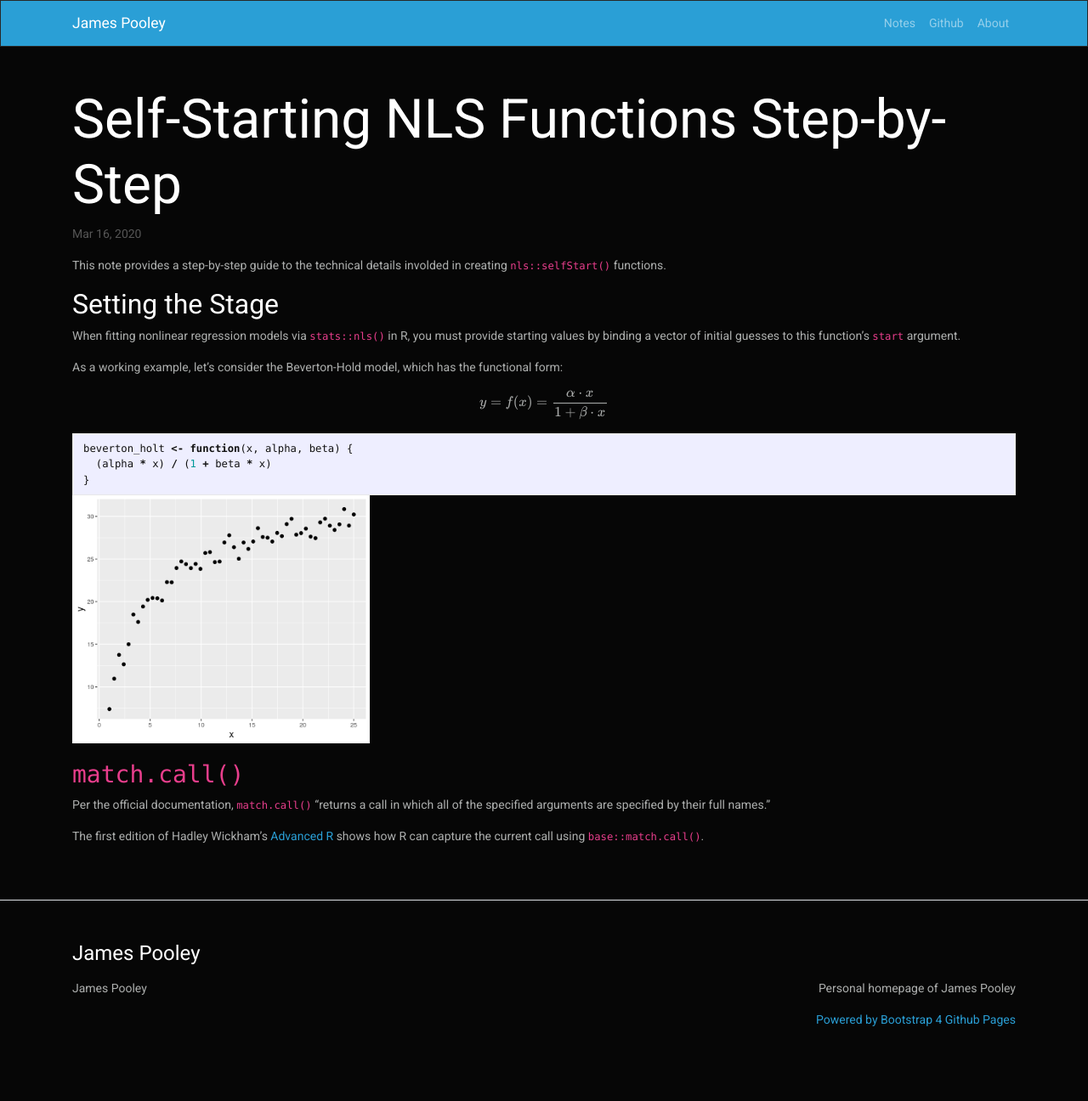
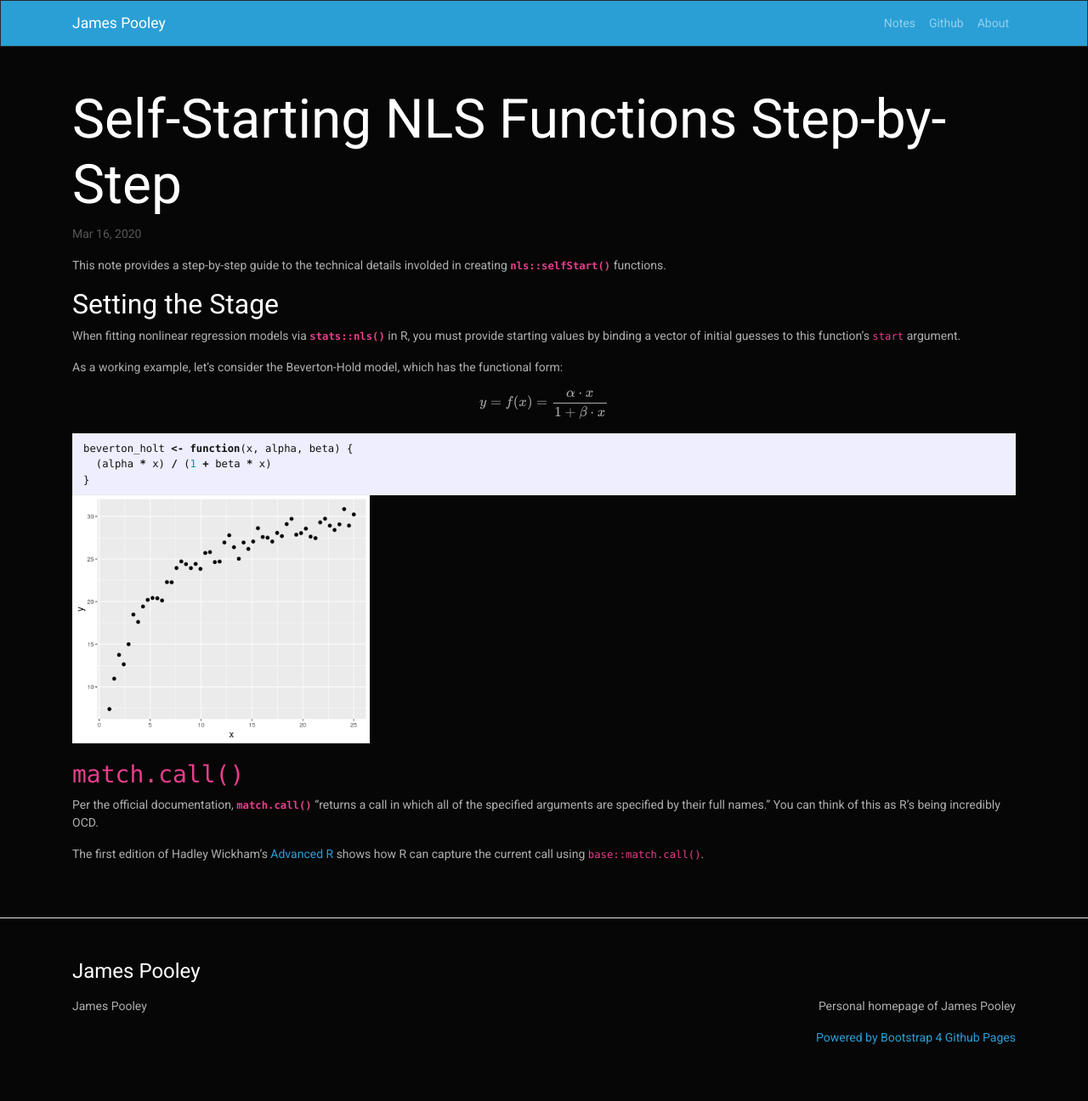
Before and after one commit to jamespooley/archived-jamespooley.github.io, a Jekyll site: the page built from _posts/2020-03-16-nls-selfstart.md, in a window 1280 px wide. Shown: the whole page at 85% size. Built offline with Jekyll 4.4.1, drawn with Linux system fonts in a browser that asks for light colours; formulas are drawn with MathJax 3; before the commit the page ends 1275 px from its top, so only the background shows below that.

Commit message:
Try bold formatting of code names

```diff
--- a/_posts/2020-03-16-nls-selfstart.md
+++ b/_posts/2020-03-16-nls-selfstart.md
@@ -5,12 +5,12 @@ title: "Self-Starting NLS Functions Step-by-Step"
 ---
 
 This note provides a step-by-step guide to the technical details involded
-in creating  `nls::selfStart()` functions.
+in creating  **`nls::selfStart()`** functions.
 
 
 #### Setting the Stage
 
-When fitting nonlinear regression models via `stats::nls()` in R, you must provide
+When fitting nonlinear regression models via **`stats::nls()`** in R, you must provide
 starting values by binding a vector of initial guesses to this function's
 `start` argument.
 
@@ -34,8 +34,9 @@ beverton_holt <- function(x, alpha, beta) {
 
 #### `match.call()`
 
-Per the official documentation, `match.call()` "returns a call in which all
-of the specified arguments are specified by their full names."
+Per the official documentation, **`match.call()`** "returns a call in which all
+of the specified arguments are specified by their full names." You can think
+of this as R's being incredibly OCD.
 
 The first edition of Hadley Wickham's [Advanced R](http://adv-r.had.co.nz/Expressions.html#capturing-call) shows how R can capture the current
 call using `base::match.call()`.
```
